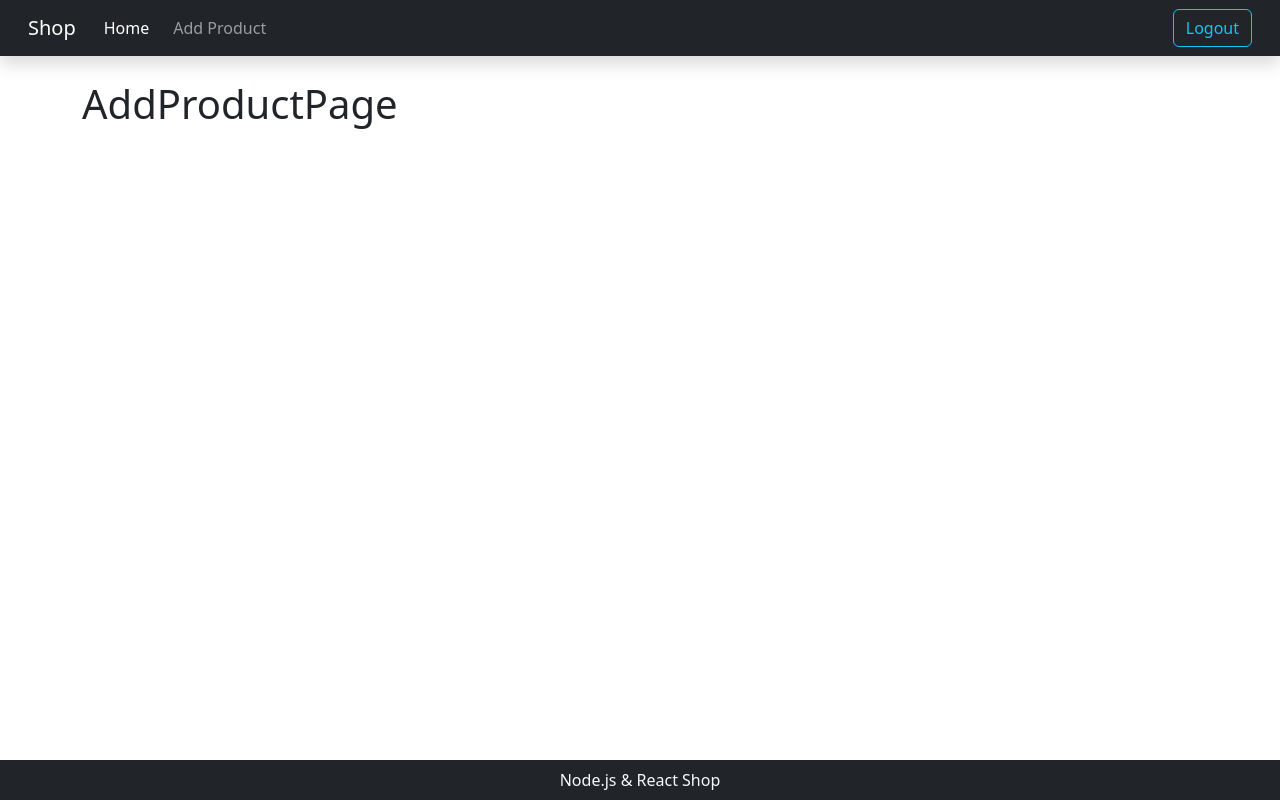
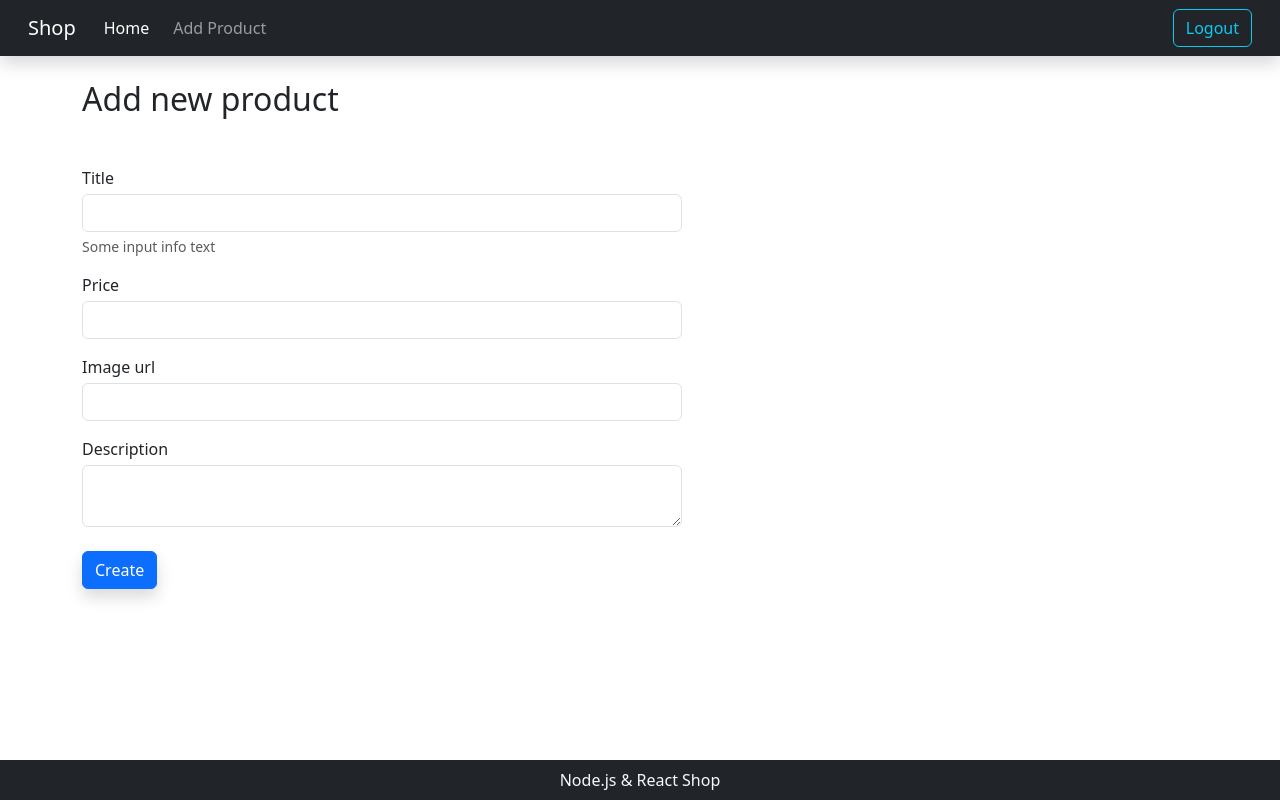
Before and after one commit to maxsherepot/shop_mongodb_RestAPI_react, a React (Create React App) app in the folder client/: page /add-product in a window 1280 px wide. Built offline with nearby package versions, Linux system fonts and the light colour scheme.

Commit message:
Add new product form UI added

```diff
--- a/client/src/components/App.css
+++ b/client/src/components/App.css
@@ -1,3 +1,8 @@
+
+.new-product-container {
+   max-width: 600px;
+}
+
 footer {
     position: absolute;
     bottom: 0;
--- a/client/src/pages/addProductPage.jsx
+++ b/client/src/pages/addProductPage.jsx
@@ -19,7 +19,39 @@ const AddProductPage = () => {
 
     return (
         <div className="container">
-            <h1>AddProductPage</h1>
+            <h2>Add new product</h2>
+
+            <div className="new-product-container mt-5">
+                <form>
+                    <div className="mb-3">
+                        <label htmlFor="title" className="form-label mb-1">
+                            Title
+                        </label>
+                        <input type="text" className="form-control" id="title" />
+                        <div className="form-text">Some input info text</div>
+                    </div>
+                    <div className="mb-3">
+                        <label htmlFor="price" className="form-label mb-1">
+                            Price
+                        </label>
+                        <input type="number" className="form-control" id="price" />
+                    </div>
+                    <div className="mb-3">
+                        <label htmlFor="imageUrl" className="form-label mb-1">
+                            Image url
+                        </label>
+                        <input type="text" className="form-control" id="imageUrl" />
+                    </div>
+                    <div className="mb-4">
+                        <label htmlFor="description" className="form-label mb-1">
+                            Description
+                        </label>
+                        <textarea type="text" className="form-control" id="description" />
+                    </div>
+
+                    <button type="submit" className="btn btn-primary shadow">Create</button>
+                </form>
+            </div>
         </div>
     )
 }
```
